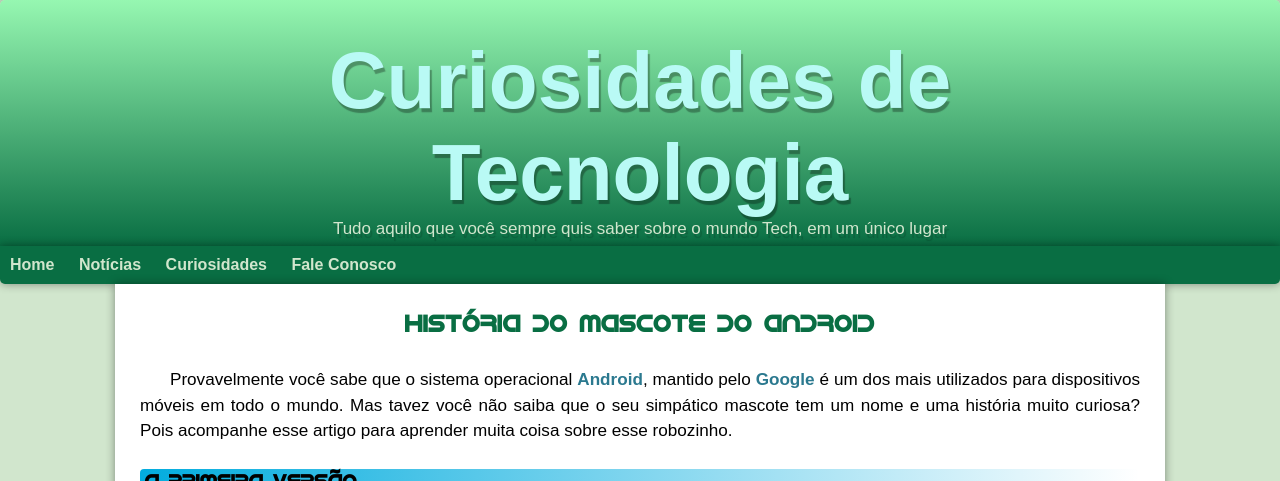
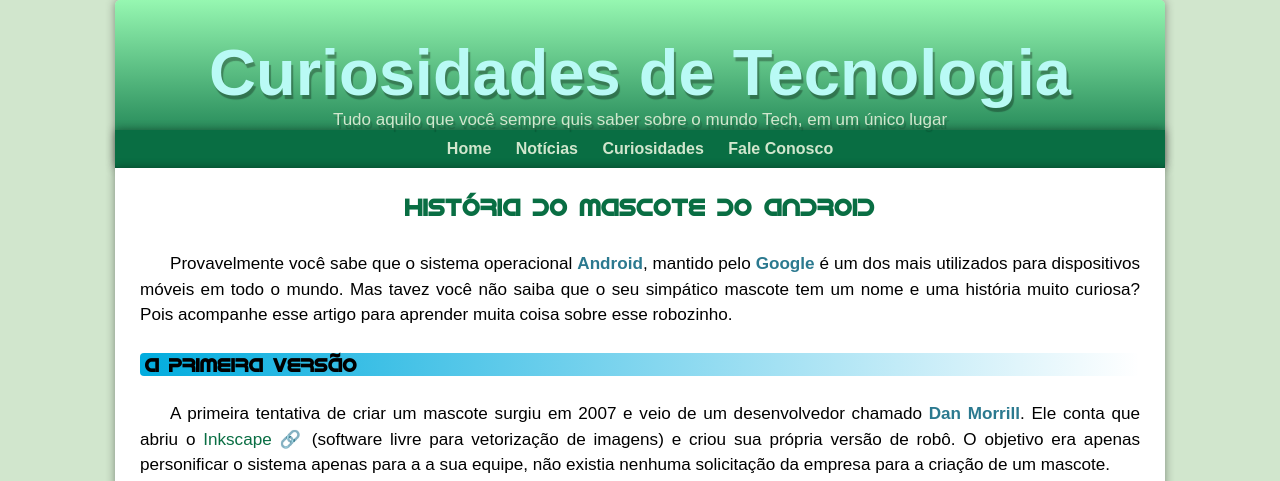
Before and after one commit to henkwga/site-android, a plain HTML site: page index.html in a window 1280 px wide. Shown: the top 481 px of the page. Drawn offline with Linux system fonts and the light colour scheme; a web font is replaced by a local one.

Commit message:
algumas mudanças

```diff
--- a/index.html
+++ b/index.html
@@ -11,6 +11,7 @@
     <link rel="shortcut icon" href="imagens/favicon.ico" type="image/x-icon">
 </head>
 <body>
+    <div class="cabeca">
         <header>
             <h1>Curiosidades de Tecnologia</h1>
             <p>Tudo aquilo que você sempre quis saber sobre o mundo Tech, em um único lugar</p>
@@ -21,6 +22,7 @@
             <a href="#">Curiosidades</a>
             <a href="#">Fale Conosco</a>
         </nav>
+    </div>
     <main>
         <article>
             <h1>História do Mascote do Android</h1>
--- a/style.css
+++ b/style.css
@@ -34,26 +34,27 @@ body {
     font-family: var(--fonte-padrao);
 }
 
-
-body > header {
-    max-width: 1500px;
+body .cabeca {
+    background-image: linear-gradient(to bottom, var(--cor03), var(--cor01));
     border-radius: 5px 5px 0px 0px;
+    box-shadow: 0px 0px 10px rgba(0, 0, 0, 0.404);
+    padding-bottom: 7p;
+    max-width: 1050px;
+    min-width: 320px;
     margin: auto;
-    background-image: linear-gradient(to bottom, var(--cor03), var(--cor01));
     max-height: 2450px;
     text-align: center;
-    box-shadow: 0px 0px 10px rgba(0, 0, 0, 0.404);
-    padding-bottom: 7px;
 }
 
-body > header > h1 {
+body > .cabeca  h1 {
     color: var(--cor05);
     font-family: var(--fonte-subtitulo);
     text-shadow: 2px 4px 1px rgba(0, 0, 0, 0.308);
-    font-size: 80px;
+    font-size: 65px;
     padding-top: 35px;
+    max-width: 1050px;
+    min-width: 320px;
     width: 100%;
-    max-width: 933px;
     margin: auto;
 }
 
@@ -66,7 +67,7 @@ header > p {
 
 nav {
     max-width: 1500px;
-    min-width: 80px;
+    min-width: 320px;
     border-radius: 0px 0px 5px 5px;
     margin: auto;
     background-color: var(--cor01);
@@ -92,7 +93,7 @@ nav > a:hover{
 
 main {
     background-color: #ffffff;
-    min-width: 300px;
+    min-width: 320px;
     max-width: 1000px;
     margin: auto auto 20px auto;
     padding: 25px;
@@ -101,6 +102,7 @@ main {
 }
 
 main img#pequeno {
+    min-width: 320px;
     max-width: 350px;
     display: block;
     margin: auto;
@@ -143,6 +145,7 @@ main h2 {
 }
 
 main p {
+    min-width: 320px;
     text-align: justify;
     text-indent: 30px;
     line-height: 1.5em;
@@ -193,6 +196,7 @@ aside > header > h3 {
 }
 
 footer {
+    min-width: 320px;
     background-color: var(--cor01);
     color: #ffffff;
     text-align: center;
@@ -202,3 +206,7 @@ footer a {
     text-decoration: none;
     color: var(--cor02);
 }
+
+footer p {
+    min-width: 320px;
+}
```
Lines whose indentation alone changed are shown as unchanged.
